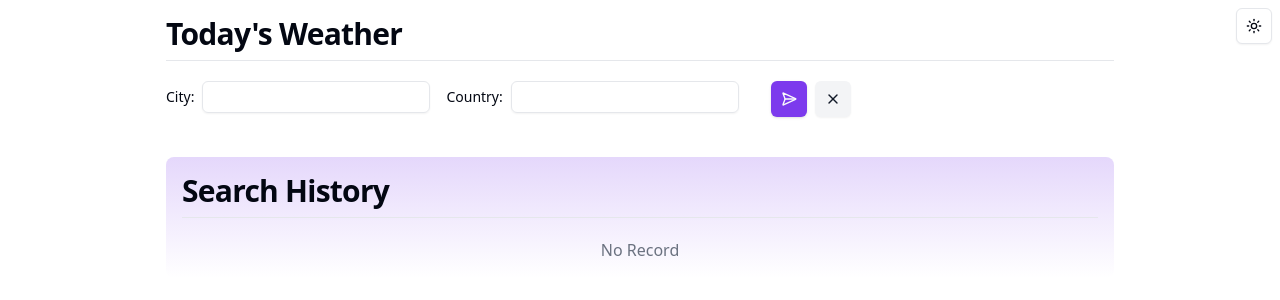
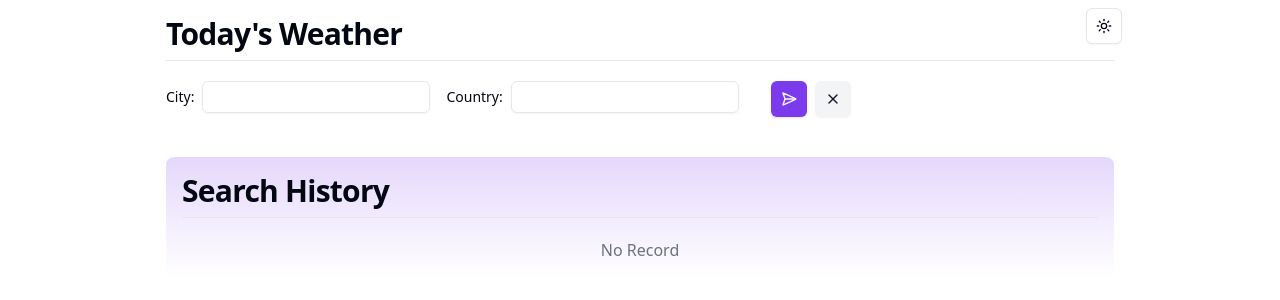
Before and after one commit to RyanRJyeo/today-weather, a Next.js app: page / in a window 1280 px wide. Shown: the top 300 px of the page. Built offline with nearby package versions, Linux system fonts and the light colour scheme.

Commit message:
Update layout

```diff
--- a/src/app/(pages)/home/HomePage.tsx
+++ b/src/app/(pages)/home/HomePage.tsx
@@ -9,7 +9,6 @@ import React from 'react';
 const HomePage: React.FC = () => {
   return (
     <DataProvider>
-      <div className="max-w-[980px] m-auto p-4">
       <div>
         <h2 className="scroll-m-20 border-b pb-2 text-3xl font-semibold tracking-tight mb-5 first:mt-0">
           Today's Weather
@@ -23,7 +22,6 @@ const HomePage: React.FC = () => {
         </h2>
         <SearchHistoryList />
       </div>
-      </div>
     </DataProvider>
   );
 };
--- a/src/app/layout.tsx
+++ b/src/app/layout.tsx
@@ -32,7 +32,7 @@ export default function RootLayout({
   return (
     <html lang="en">
       <body
-        className={`${geistSans.variable} ${geistMono.variable} antialiased`}
+        className={`${geistSans.variable} ${geistMono.variable} max-w-[980px] m-auto p-4 relative antialiased`}
       >
         <ThemeProvider
           attribute="class"
```
Lines whose indentation alone changed are shown as unchanged.
